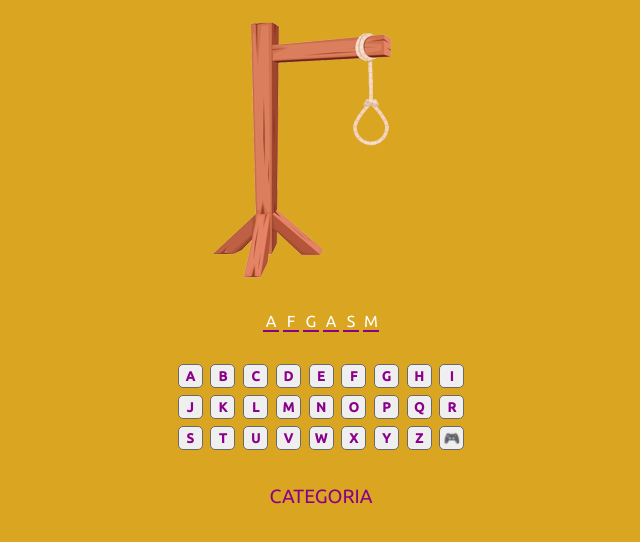
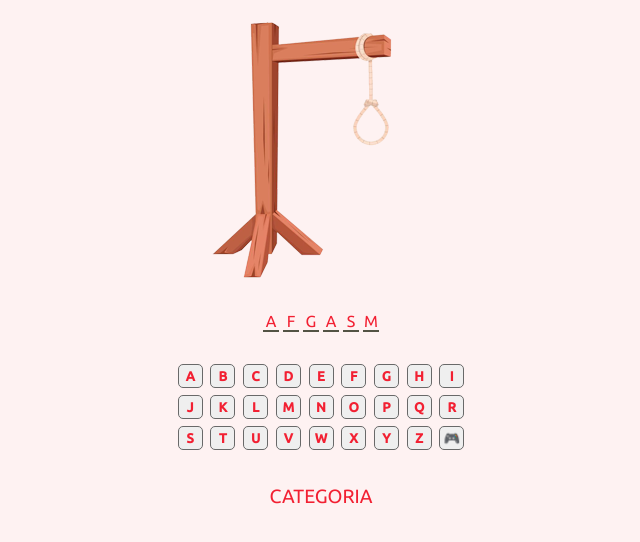
Before and after one commit to arthurstinchi/javascript, a plain HTML site: page jogo-da-forca/index.html in a window 1280 px wide. Shown: the whole page, without its empty margins (319-959 px from the left). Drawn offline with Linux system fonts and the light colour scheme.

Commit message:
Arrumando as cores de fundo para melhorar a visibilidade

```diff
--- a/jogo-da-forca/assets/style.css
+++ b/jogo-da-forca/assets/style.css
@@ -10,7 +10,7 @@ body {
     width: 100vw;
     height: 90vw;
     margin-top: 10px;
-    background-color: goldenrod;
+    background-color: #FEF2F2;
     font-family: 'Ubuntu', sans-serif;
 }
 
@@ -41,8 +41,8 @@ body {
 .letras {
     width: 16px;
     text-align: center;
-    border-bottom: 2px solid #8b008b;
-    color: white;
+    border-bottom: 2px solid #535344;
+    color: #F22032;
     margin-left: 2px;
     margin-right: 2px;
 }
@@ -59,7 +59,7 @@ body {
     cursor: pointer;
     border-radius: 5px;
     border: 1px solid dimgray;
-    color: #8b008b;
+    color: #F22032;
     font-family: 'Ubuntu', sans-serif;
     font-weight: 900;
 }
@@ -70,7 +70,7 @@ body {
 
 #categoria {
     margin-top: 30px;
-    color: #8b008b;
+    color: #F22032;
     font-size: 1.2em;
 }
 
```
